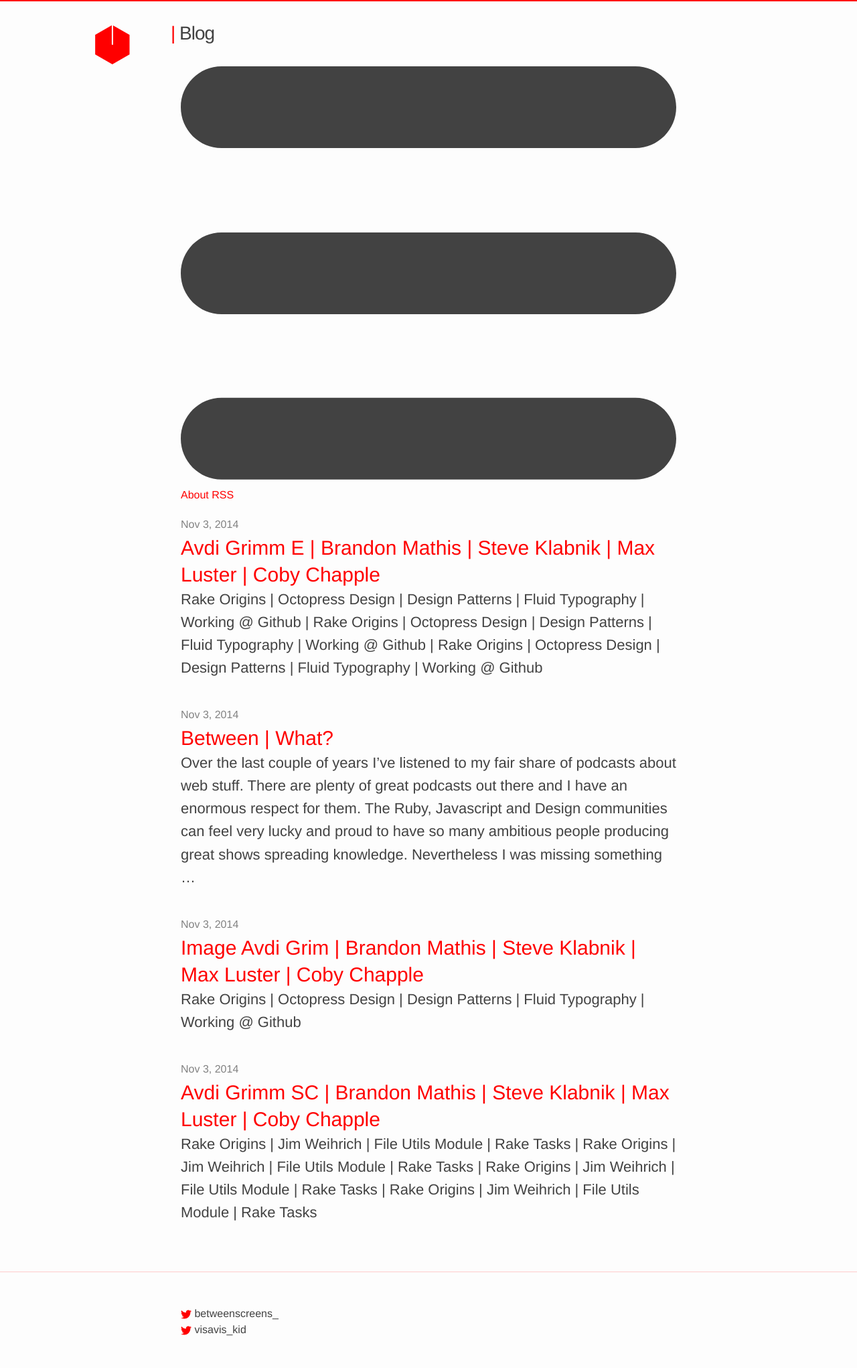
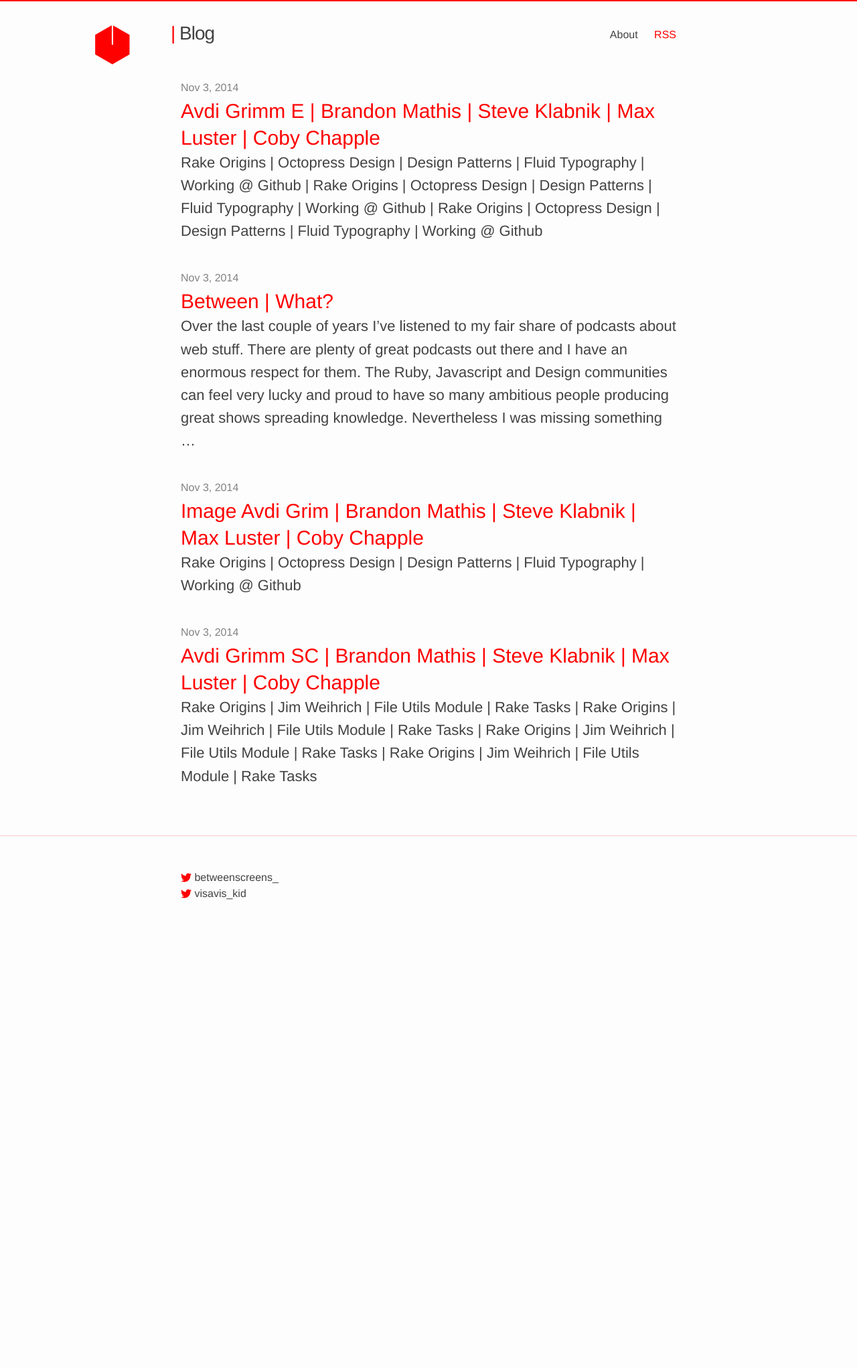
Before and after one commit to vis-kid/between_blog, a Jekyll site: the page built from index.html, in a window 1280 px wide. Shown: the whole page at 67% size. Built offline with Jekyll 4.4.1, drawn with Linux system fonts in a browser that asks for light colours; the list of posts is cut into pages by our own code; after the commit the page ends 1391 px from its top, so only the background shows below that.

Commit message:
jump test

```diff
--- a/_sass/_layout.scss
+++ b/_sass/_layout.scss
@@ -29,7 +29,75 @@
     float: left;
 }
 
+.site-nav {
+    float: right;
+		margin-top: 14px;
+    .menu-icon {
+        display: none;
+    }
 
+    .page-link {
+        color: $grey-color-dark;
+				font-weight: 400;
+        line-height: $base-line-height;
+				&:hover {
+          color: $red;
+					border-bottom: 1px solid $red;
+				}
+
+        // Gaps between nav items, but not on the first one
+        &:not(:first-child) {
+            margin-left: 20px;
+        }
+        @include media-query($on-palm) {
+				  &:hover {
+            color: $grey-color-dark;
+						border-bottom: none;
+				  }
+			  }
+      }
+
+    @include media-query($on-palm) {
+        position: absolute;
+        top: 21px;
+        right: 30px;
+        background-color: $background-color;
+        border-radius: 5px;
+        text-align: right;
+
+        .menu-icon {
+            float: right;
+            width: 36px;
+            height: 26px;
+            line-height: 0;
+            padding-top: 10px;
+            text-align: center;
+
+            > svg {
+                width: 18px;
+                height: 15px;
+
+                path {
+                    fill: $grey-color-dark;
+                }
+            }
+        }
+
+        .trigger {
+            clear: both;
+            display: none;
+        }
+
+        &:hover .trigger {
+            display: block;
+            padding-bottom: 5px;
+        }
+
+        .page-link {
+            display: block;
+        }
+    }
+}
 
 .trigger {
   margin-top: 4px;
```
